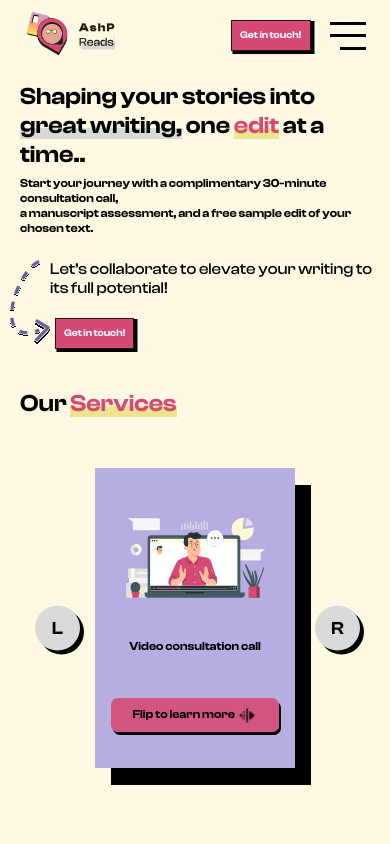
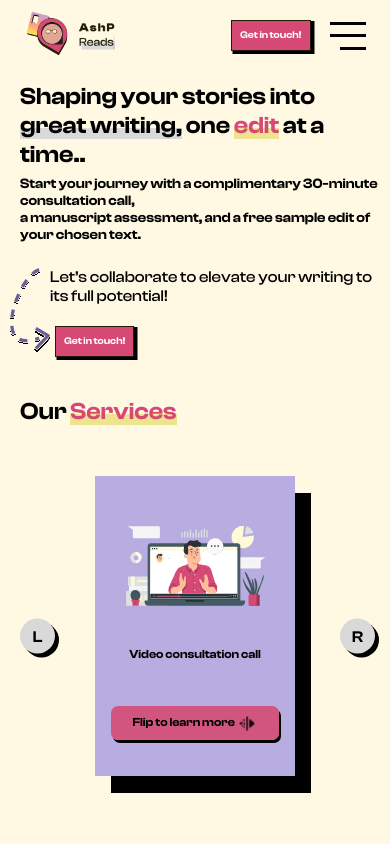
Before and after one commit to Saqman77/AshP-prod, a React (Vite) app: page / in a window 390 px wide. Shown: the top 844 px of the page. Built offline with nearby package versions, Linux system fonts and the light colour scheme.

Commit message:
respsonsiveness

```diff
--- a/src/App.scss
+++ b/src/App.scss
@@ -6,10 +6,10 @@
   --font-small: 20px;
   --font-medium: 24px;
   --font-large: 60px;
-  --font-xlarge: 80px;
+  --font-xlarge: clamp(40px, 4.1vw, 100px);
 }
 
-@media screen and (max-width: 1600px) {
+@media screen and (max-width: 1250px) {
   :root {
     --font-xSmall: 12px;
     --font-small: 20px;
@@ -25,17 +25,17 @@
     --font-small: 16px;
     --font-medium: 20px;
     --font-large: 35px;
-    --font-xlarge: 40px;
+    --font-xlarge: clamp(24px, 6.4vw, 40px);
   }
 }
 
 @media screen and (max-width: 900px) {
   :root {
     --font-xSmall: 12px;
-    --font-small: 12px;
+    --font-small: 14px;
     --font-medium: 12px;
     --font-large: 24px;
-    --font-xlarge: 24px;
+    --font-xlarge: clamp(24px, 6vw, 40px);
   }
 }
 
@@ -62,4 +62,5 @@ a {
   position: relative;
   background-color: #FFF9E3;
   overflow-x: clip;
+  justify-content: space-between;
 }
--- a/src/components/Home/cards/Cards.tsx
+++ b/src/components/Home/cards/Cards.tsx
@@ -8,9 +8,10 @@ type Props = {
   backGround: string | number | undefined;
   cardImg: string;
   desc: string;
+  isDragging: boolean;
 };
 
-const Cards = ({ id, head, backGround, cardImg, desc }: Props) => {
+const Cards = ({ id, head, backGround, cardImg, desc, isDragging }: Props) => {
   const [rotate, setRotate] = useState(false);
   const [animationClass, setAnimationClass] = useState('');
 
@@ -28,7 +29,7 @@ const Cards = ({ id, head, backGround, cardImg, desc }: Props) => {
   };
 
   return (
-    <div className={`card-wrapper ${animationClass}`} id={id}>
+    <div className={`card-wrapper ${animationClass} ${isDragging ? 'no-hover' : ''}`} id={id}>
       <div
         className="card"
         style={ window.innerWidth < 1100
--- a/src/components/Home/cards/cards.scss
+++ b/src/components/Home/cards/cards.scss
@@ -35,10 +35,17 @@ $font-xSmall: 12px;
     scroll-snap-align: start;
     user-select: none;
     -webkit-tap-highlight-color: transparent;
-    cursor: pointer;
+    // cursor: pointer;
     // margin-left: 60px;
     // justify-content: space-around;
 
+}
+
+.card-wrapper.no-hover{
+
+    @media screen and (min-width:1101px) {
+        pointer-events: none;
+    }
 }
 
 .card-wrapper.restore-shadow{
@@ -52,7 +59,7 @@ $font-xSmall: 12px;
 
 @media screen and (max-width: 1250px) {
     .card-wrapper{
-        max-width: 300px;
+        // max-width: 300px;
     }
 }
 
@@ -252,13 +259,18 @@ $font-xSmall: 12px;
 .card-img{
     width: 200px;
     margin: 0 auto;
-    @media  screen and (max-width:699px) {
+    user-select: none;
+    -webkit-user-select: none;
+    @media  screen and (max-width: 900px) {
         width: 150px
     }
 }
 
 .cardImg{
     width: 100%;
+    user-select: none;
+    -webkit-user-select: none;
+    pointer-events: none;
 }
 
 .flip-button{
--- a/src/pages/Home/Home.scss
+++ b/src/pages/Home/Home.scss
@@ -26,6 +26,9 @@ $font-xSmall: 12px;
     width: 100%;
     height: 100%;
     padding: 124px 60px 200px;
+    @media screen and (max-width: 1400px) {
+        padding: 124px 40px 200px;
+    }
 }
 
 .home-content-top{
@@ -96,14 +99,14 @@ $font-xSmall: 12px;
     width: 100%;
 }
 
-@media  screen and (max-width: 1500px) {
+@media  screen and (max-width: 1300px) {
     .img-container{
-        width:300px;
+        width:350px;
     }
 }
 @media  screen and (max-width: 1100px) {
     .img-container{
-        width:200px;
+        width:250px;
     }
 }
 
@@ -144,9 +147,17 @@ $font-xSmall: 12px;
     overflow-x: auto;
     scrollbar-width: none;
     scroll-snap-type:x mandatory;
+    scroll-behavior: smooth;
+    // z-index: 100;
     // justify-content: space-around;
     overflow-y: hidden;
+    // cursor: grab;
     // animation: scrollLeft 15s linear infinite;
+}
+
+.carousel.dragging{
+    scroll-snap-type: none;
+    scroll-behavior: smooth;
 }
 
 
@@ -310,3 +321,19 @@ $font-xSmall: 12px;
         right: 20px
     }
 }
+
+@media screen and (max-width: 400px) {
+    .left-btn, .right-btn{
+        width: 35px;
+        height: 35px;
+        font-size: 16px ;
+        line-height: 37px;
+    }
+    .left-btn{
+        left: 10px;
+    }
+
+    .right-btn{
+        right: 5px
+    }
+}
--- a/src/pages/Home/Home.tsx
+++ b/src/pages/Home/Home.tsx
@@ -4,13 +4,56 @@ import reading from '/src/assets/home/muslim woman writing something in a notebo
 import Cards from '../../components/Home/cards/Cards'
 import { cardContent } from '../../components/Home/cards/cardContent'
 import ContactUs from '../../components/get-in-touch-button/ContactUs'
-import {  useRef } from 'react'
+import {  useEffect, useRef, useState } from 'react'
 
 const Home = () => {
 
-  const carouselRef = useRef(null);
+  const carouselRef = useRef<HTMLDivElement>(null);
+  const [isDragging, setIsDragging] = useState(false);
+  const [startX, setStartX] = useState(0);
+  const [scrollStart, setScrollStart] = useState(0);
 
-  const scrollRight = () => {
+
+  const handleMouseDown = (e: React.MouseEvent) => {
+    const carousel = carouselRef.current;
+    if (carousel) {
+      setIsDragging(true);
+      setStartX(e.clientX); // Record initial mouse position
+      setScrollStart(carousel.scrollLeft); // Record initial scroll position
+    }
+  };
+
+  const handleMouseMove = (e: MouseEvent) => {
+    if (!isDragging) return;
+
+    const carousel = carouselRef.current;
+    if (carousel) {
+      const deltaX = e.clientX - startX; // Difference in mouse position
+      carousel.scrollLeft = scrollStart - deltaX; // Adjust scroll position
+    }
+  };
+
+  const handleMouseUp = () => {
+    setIsDragging(false);
+  };
+
+  useEffect(() => {
+    if (isDragging) {
+      document.addEventListener('mousemove', handleMouseMove);
+      document.addEventListener('mouseup', handleMouseUp);
+    } else {
+      document.removeEventListener('mousemove', handleMouseMove);
+      document.removeEventListener('mouseup', handleMouseUp);
+    }
+
+    return () => {
+      document.removeEventListener('mousemove', handleMouseMove);
+      document.removeEventListener('mouseup', handleMouseUp);
+    };
+  }, [isDragging]);
+
+
+  const moveRight = () => {
     const carousel = carouselRef.current as HTMLElement | null;
     if (carousel) {
       const card = carousel.querySelector('.card'); // Assuming the class of each card is `.card`.
@@ -21,7 +64,7 @@ const Home = () => {
     }
   };
 
-  const scrollLeft = () => {
+  const moveLeft = () => {
     const carousel = carouselRef.current as HTMLElement | null;
     if (carousel) {
       const card = carousel.querySelector('.card-wrapper'); // Assuming the class of each card is `.card`.
@@ -91,19 +134,23 @@ const Home = () => {
         <div className="services-heading">
           <p>Our <span className='color-text'>Services</span></p>
         </div>
-        <div className="cards-wrapper">
+        <div className="cards-wrapper ">
           <div className="left-btn"
-          onClick={scrollLeft}
+          onClick={moveLeft}
           >L</div>
-          <div className="carousel" ref={carouselRef}>
+          <div className={!isDragging ? "carousel" : "carousel dragging"}
+          ref={carouselRef}
+          onMouseDown={handleMouseDown}
+          style={{ cursor: isDragging ? 'grabbing' : 'grab' }}
+          >
 
             {cardContent.map((card) => {
-              return <Cards key={card.id} head={card.heading} backGround={card.backgroundColor} cardImg={card.imgSrc} desc={card.description} {...card} />
+              return <Cards key={card.id} head={card.heading} backGround={card.backgroundColor} cardImg={card.imgSrc} desc={card.description} isDragging={isDragging} {...card} />
             })}
 
           </div>
           <div className="right-btn"
-          onClick={scrollRight}
+          onClick={moveRight}
           >R</div>
         </div>
       </div>
```
